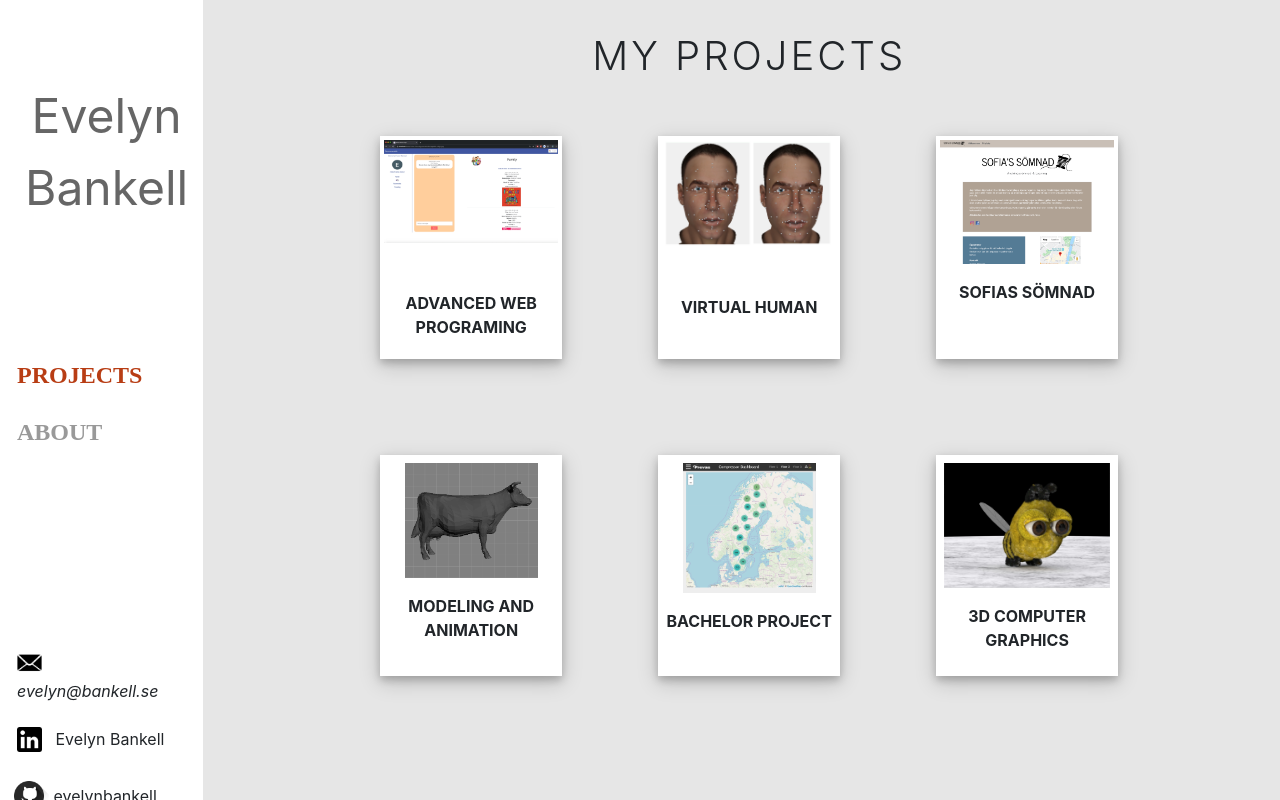
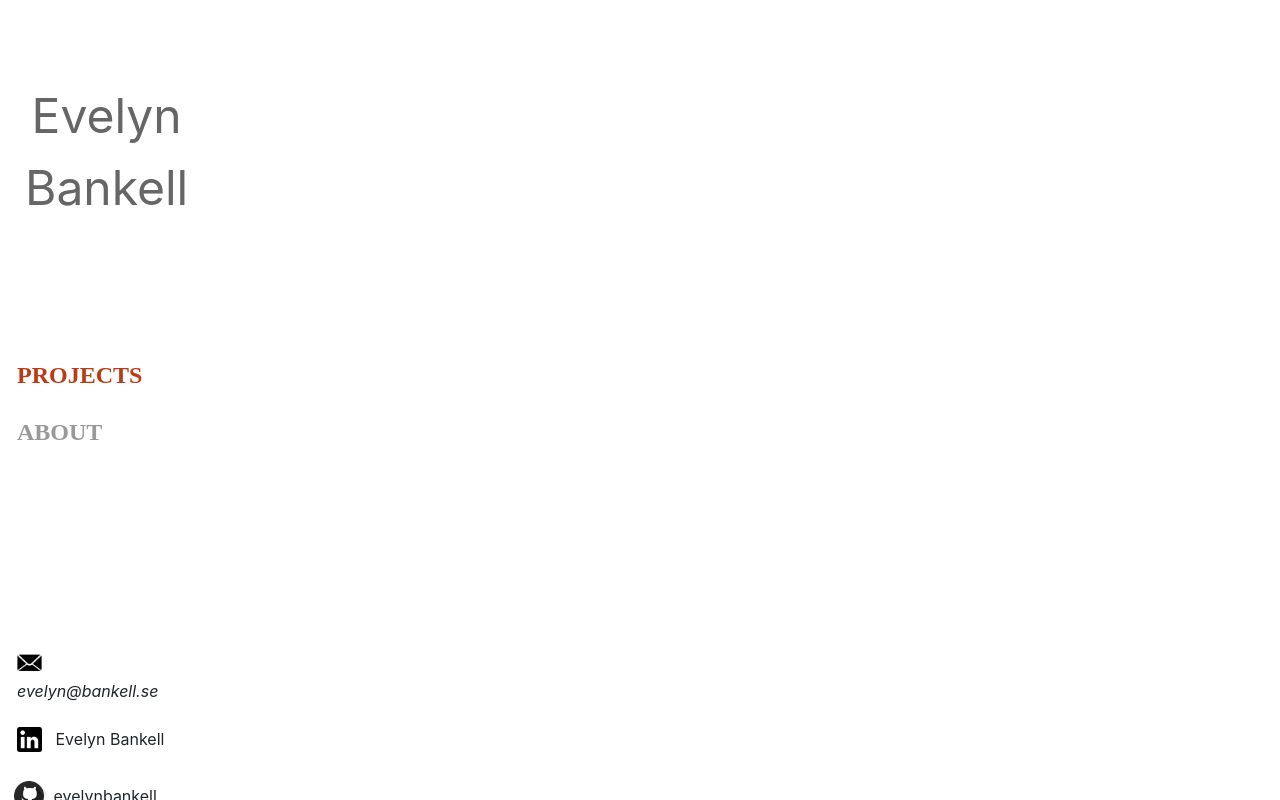
Before and after one commit to evelynbankell/evelynbankell.github.io, a React (Create React App) app: page / in a window 1280 px wide. Shown: the top 800 px of the page. Built offline with nearby package versions, Linux system fonts and the light colour scheme.

Commit message:
small fix

```diff
--- a/src/App.js
+++ b/src/App.js
@@ -14,10 +14,10 @@ function App() {
 
       <div className="App">
           <div className="row">
-            <div className="col-0 col-sm-0 col-md-2 col-lg-2 col-xl-2 m-0 p-0">
+            <div className="col-12 col-sm-0 col-md-2 col-lg-2 col-xl-2 m-0 p-0">
               <Sidebar/>
             </div>
-            <div className="col-10 main-box">
+            <div className="col-12 main-box">
               <Switch>
                 <Route path="/" component={Home} exact/>
                 <Route path="/about" component={About} />
```
